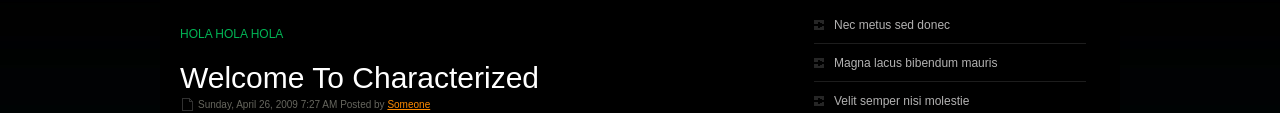
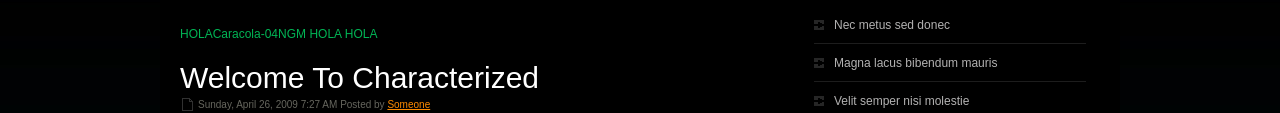
Before and after one commit to MartaNGorrocha/goal-04NGM, a plain HTML site: page index.html in a window 1280 px wide. Shown: the part 327-440 px from the top of the page. Drawn offline with Linux system fonts and the light colour scheme.

Commit message:
Añado un Caracola-o4NGM al primer HOLA del nuevo parrafo

```diff
--- a/index.html
+++ b/index.html
@@ -42,7 +42,7 @@
 		<div id="content">
 			<div id="banner"><img src="images/img09.jpg" alt="" /></div>
 			<div class="post">
-				<p>HOLA HOLA HOLA</p>
+				<p>HOLACaracola-04NGM HOLA HOLA</p>
 				<h2 class="title"><a href="#">Welcome to Characterized </a></h2>
 				<p class="meta">Sunday, April 26, 2009 7:27 AM Posted by <a href="#">Someone</a></p>
 				<div class="entry">
```
